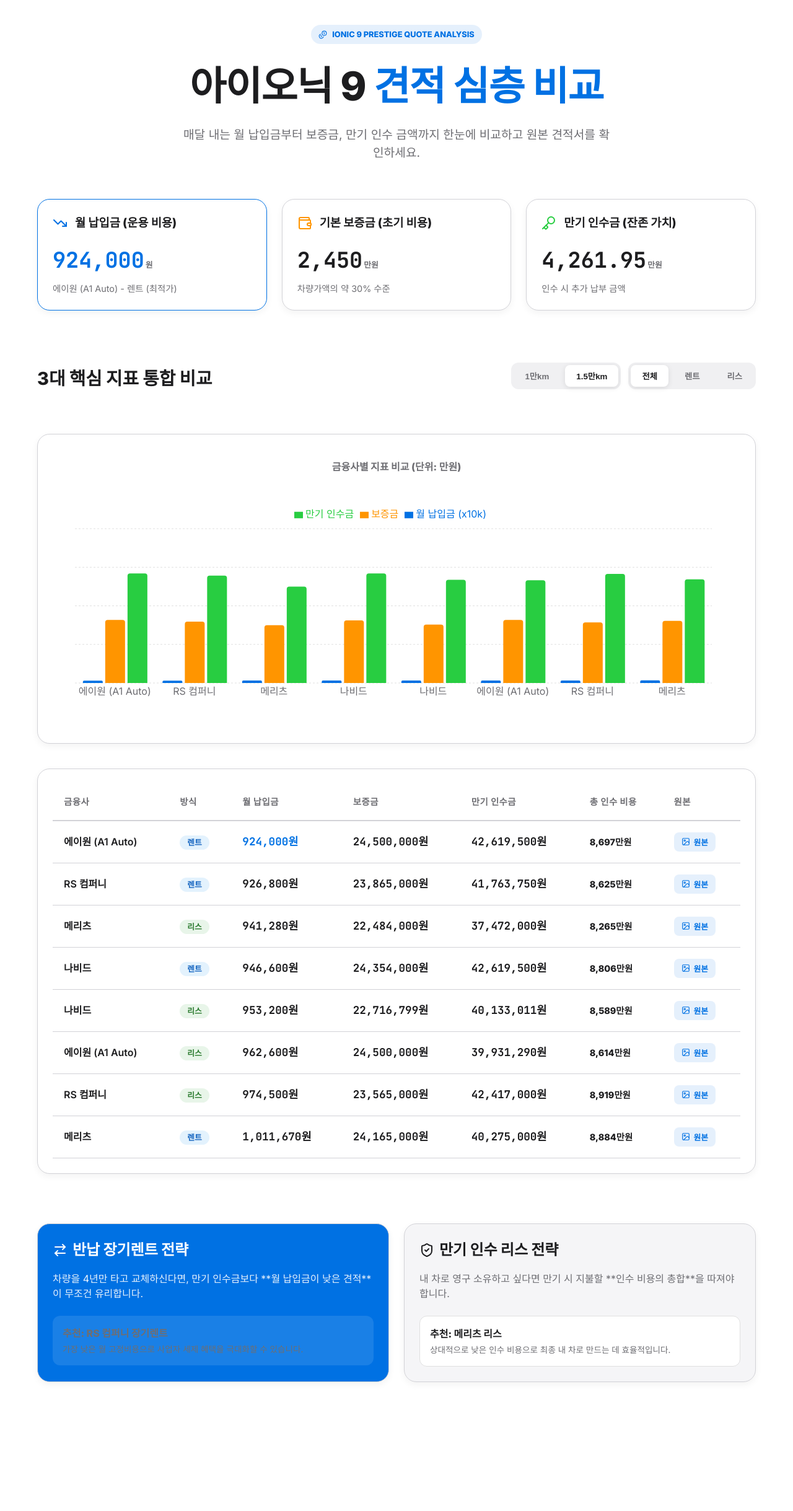
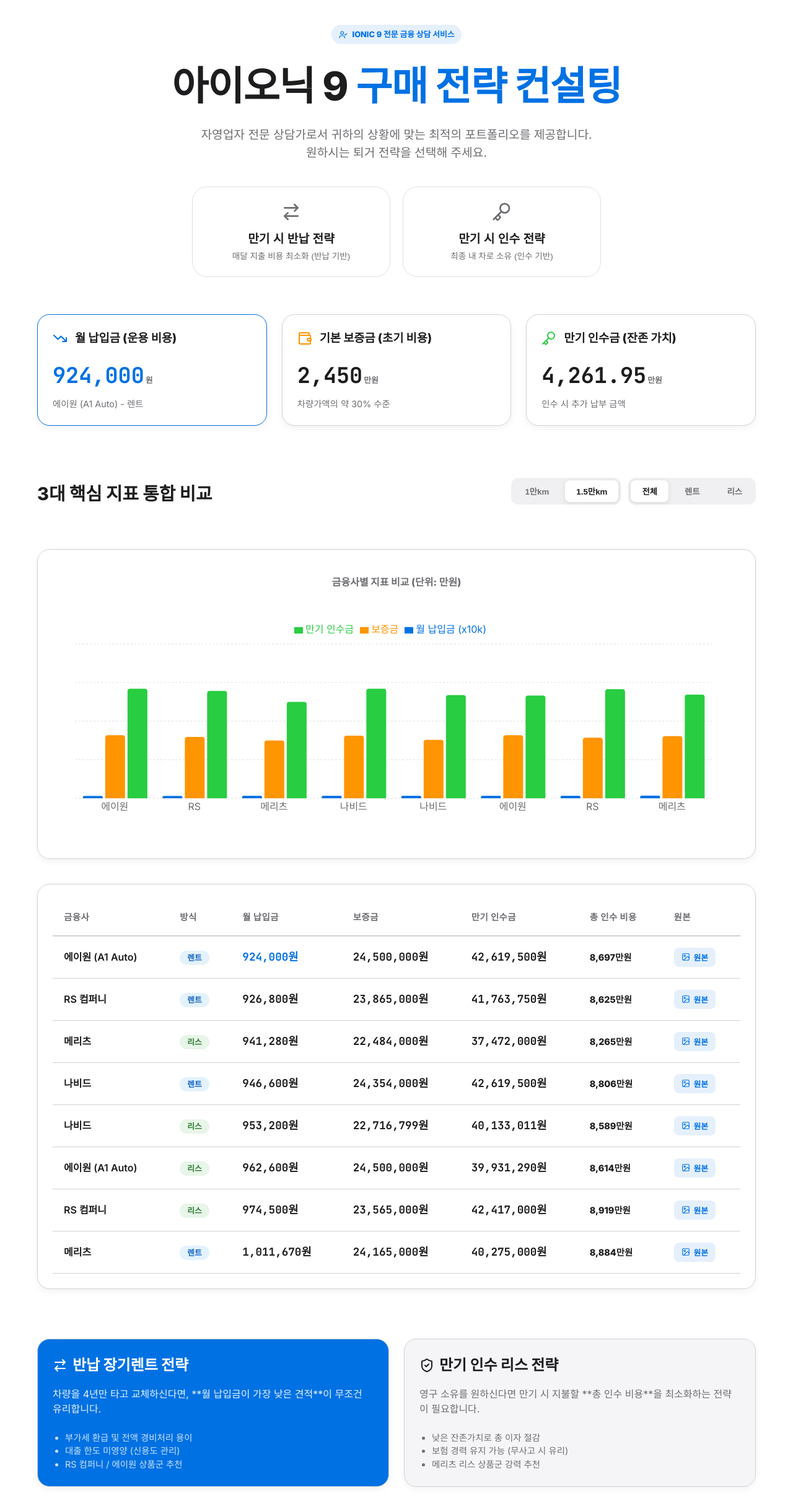
Before and after one commit to heekeunlee/ionic9_preview, a React (Vite) app: page / in a window 1280 px wide. Shown: the top 2438 px of the page at 62% size. Before the commit the page ends 2394 px from the top, so only its background shows below. Built offline with nearby package versions, Linux system fonts and the light colour scheme.

Commit message:
feat: finalized strategy consultant dashboard

```diff
--- a/src/App.tsx
+++ b/src/App.tsx
@@ -4,9 +4,10 @@
   Legend
 } from 'recharts';
 import {
-  TrendingDown,
+  TrendingDown, CheckCircle2,
   Wallet, ShieldCheck,
-  Coins, ArrowRightLeft, Key, Image as ImageIcon, X
+  ArrowRightLeft, Key, Image as ImageIcon, X,
+  UserCheck, MessageSquare, Lightbulb
 } from 'lucide-react';
 import { ionicData } from './data';
 import './App.css';
@@ -15,6 +16,7 @@
   const [activeTab, setActiveTab] = useState<'all' | '렌트' | '리스'>('all');
   const [activeMileage, setActiveMileage] = useState<10000 | 15000>(15000);
   const [selectedImage, setSelectedImage] = useState<string | null>(null);
+  const [strategy, setStrategy] = useState<'return' | 'takeover' | null>(null);
 
   const filteredQuotes = useMemo(() => {
     return ionicData.quotes.filter(q => {
@@ -30,7 +32,7 @@
     return filteredQuotes.map(q => {
       const diffFromBest = q.monthly - bestQuote.monthly;
       return {
-        name: q.company,
+        name: q.company.split(' ')[0], // Shorten name
         monthly: q.monthly / 10000,
         deposit: q.deposit / 10000,
         residual: q.residual_value / 10000,
@@ -45,25 +47,140 @@
   };
 
   const getImageUrl = (path: string) => {
-    // Vite serves public files from root in development and relative to base in production
-    // Since base is /ionic9_preview/, we use that prefix
     const base = import.meta.env.BASE_URL;
     return `${base}quotes/${path}`;
   };
+
+  const strategyQuotes = useMemo(() => {
+    if (strategy === 'takeover') {
+      return [...ionicData.quotes].sort((a, b) => (a.monthly * 48 + a.residual_value) - (b.monthly * 48 + b.residual_value));
+    }
+    return [...ionicData.quotes].sort((a, b) => a.monthly - b.monthly);
+  }, [strategy]);
+
+  const recommended = strategyQuotes[0];
 
   return (
     <div className="container" style={{ background: 'var(--bg-color)' }}>
       <header className="fade-in" style={{ textAlign: 'center', marginBottom: '60px' }}>
         <div style={{ display: 'inline-flex', alignItems: 'center', gap: '8px', padding: '6px 12px', background: 'rgba(0, 113, 227, 0.1)', color: 'var(--accent)', borderRadius: '99px', fontSize: '0.8rem', fontWeight: 700, marginBottom: '20px' }}>
-          <Coins size={14} /> IONIC 9 PRESTIGE QUOTE ANALYSIS
+          <UserCheck size={14} /> IONIC 9 전문 금융 상담 서비스
         </div>
-        <h1 style={{ fontSize: '4rem', letterSpacing: '-0.02em', color: '#1d1d1f' }}>아이오닉 9 <span style={{ color: 'var(--accent)' }}>견적 심층 비교</span></h1>
-        <p style={{ maxWidth: '700px', margin: '0 auto', fontSize: '1.2rem', color: '#6e6e73' }}>
-          매달 내는 월 납입금부터 보증금, 만기 인수 금액까지 한눈에 비교하고 원본 견적서를 확인하세요.
+        <h1 style={{ fontSize: '4rem', letterSpacing: '-0.02em', color: '#1d1d1f' }}>아이오닉 9 <span style={{ color: 'var(--accent)' }}>구매 전략 컨설팅</span></h1>
+        <p style={{ maxWidth: '750px', margin: '0 auto', fontSize: '1.2rem', color: '#6e6e73' }}>
+          자영업자 전문 상담가로서 귀하의 상황에 맞는 최적의 포트폴리오를 제공합니다.<br/>
+          원하시는 퇴거 전략을 선택해 주세요.
         </p>
+
+        {/* Strategy Buttons */}
+        <div style={{ display: 'flex', justifyContent: 'center', gap: '20px', marginTop: '40px', flexWrap: 'wrap' }}>
+          <button
+            onClick={() => setStrategy('return')}
+            className={`fade-in ${strategy === 'return' ? 'active' : ''}`}
+            style={{
+              padding: '24px 40px', borderRadius: '24px', border: strategy === 'return' ? '3px solid var(--accent)' : '1px solid #e0e0e0',
+              background: strategy === 'return' ? 'rgba(0, 113, 227, 0.05)' : '#fff',
+              cursor: 'pointer', transition: 'all 0.3s cubic-bezier(0.4, 0, 0.2, 1)',
+              display: 'flex', flexDirection: 'column', alignItems: 'center', gap: '12px', width: '320px'
+            }}
+          >
+            <ArrowRightLeft size={32} color={strategy === 'return' ? 'var(--accent)' : '#6e6e73'} />
+            <div>
+              <div style={{ fontSize: '1.2rem', fontWeight: 800, color: '#1d1d1f' }}>만기 시 반납 전략</div>
+              <div style={{ fontSize: '0.85rem', color: '#6e6e73', marginTop: '4px' }}>매달 지출 비용 최소화 (반납 기반)</div>
+            </div>
+          </button>
+
+          <button
+            onClick={() => setStrategy('takeover')}
+            className={`fade-in ${strategy === 'takeover' ? 'active' : ''}`}
+            style={{
+              padding: '24px 40px', borderRadius: '24px', border: strategy === 'takeover' ? '3px solid var(--success)' : '1px solid #e0e0e0',
+              background: strategy === 'takeover' ? 'rgba(40, 205, 65, 0.05)' : '#fff',
+              cursor: 'pointer', transition: 'all 0.3s cubic-bezier(0.4, 0, 0.2, 1)',
+              display: 'flex', flexDirection: 'column', alignItems: 'center', gap: '12px', width: '320px'
+            }}
+          >
+            <Key size={32} color={strategy === 'takeover' ? 'var(--success)' : '#6e6e73'} />
+            <div>
+              <div style={{ fontSize: '1.2rem', fontWeight: 800, color: '#1d1d1f' }}>만기 시 인수 전략</div>
+              <div style={{ fontSize: '0.85rem', color: '#6e6e73', marginTop: '4px' }}>최종 내 차로 소유 (인수 기반)</div>
+            </div>
+          </button>
+        </div>
       </header>
 
-      {/* Hero Stats */}
+      {/* Expert Analysis Report */}
+      {strategy && (
+        <section className="fade-in" style={{ marginBottom: '80px' }}>
+          <div className="glass-panel" style={{ background: '#fff', border: `2px solid ${strategy === 'return' ? 'var(--accent)' : 'var(--success)'}`, padding: '40px', borderRadius: '32px' }}>
+             <div style={{ display: 'flex', alignItems: 'center', gap: '12px', marginBottom: '32px' }}>
+              <MessageSquare color={strategy === 'return' ? 'var(--accent)' : 'var(--success)'} />
+              <h2 style={{ marginBottom: 0 }}>전문 상담가 추천 결과 보고</h2>
+            </div>
+
+            <div className="grid" style={{ alignItems: 'start' }}>
+              <div>
+                <div style={{ fontSize: '0.9rem', color: 'var(--text-sub)', marginBottom: '8px' }}>최적의 금융 파트너</div>
+                <div style={{ fontSize: '2.5rem', fontWeight: 800, color: '#1d1d1f', marginBottom: '24px' }}>
+                  {recommended.company} <span style={{ color: strategy === 'return' ? 'var(--accent)' : 'var(--success)' }}>{recommended.type}</span>
+                </div>
+
+                <div style={{ display: 'flex', flexDirection: 'column', gap: '16px' }}>
+                  <div style={{ padding: '20px', background: '#f5f5f7', borderRadius: '16px' }}>
+                    <div style={{ fontSize: '0.85rem', color: 'var(--text-sub)' }}>핵심 목표: {strategy === 'return' ? '지출 세액 공제 극대화' : '총 취득 원가 절감'}</div>
+                    <div style={{ fontSize: '2rem', fontWeight: 800, margin: '8px 0' }}>
+                      {strategy === 'return' ? `월 ${formatPrice(recommended.monthly)}원` : `${formatPrice(Math.round((recommended.monthly * 48 + recommended.residual_value)/10000))}만원`}
+                    </div>
+                    <div style={{ fontSize: '0.8rem', color: 'var(--text-sub)' }}>
+                      {strategy === 'return' ? '* 보험료/자동차세 포함 실질 지불 비용' : '* 4년 대여료 + 잔존가치 합계 (취득세 별도)'}
+                    </div>
+                  </div>
+                </div>
+              </div>
+
+              <div style={{ background: '#f5f5f7', padding: '32px', borderRadius: '24px' }}>
+                <h3 style={{ fontSize: '1.2rem', marginBottom: '20px', display: 'flex', alignItems: 'center', gap: '8px' }}>
+                  <Lightbulb size={20} color="#ff9500" /> 맞춤형 컨설팅 포인트
+                </h3>
+                <ul style={{ listStyle: 'none', padding: 0, fontSize: '0.95rem', color: 'var(--text-main)' }}>
+                  <li style={{ marginBottom: '16px', display: 'flex', gap: '12px' }}>
+                    <CheckCircle2 size={20} color={strategy === 'return' ? 'var(--accent)' : 'var(--success)'} style={{ flexShrink: 0 }} />
+                    {strategy === 'return' ?
+                      '연간 1,500만원 비용 처리 한도에 최적화된 상품입니다. 부가세 환급까지 고려할 때 가장 높은 절세 효과를 누릴 수 있습니다.' :
+                      '잔존 가치를 낮게 잡아 만기 시 인수 금액의 부담을 최소화했습니다. 시중 금리 대비 가장 경쟁력 있는 총 취득 가격입니다.'}
+                  </li>
+                  <li style={{ marginBottom: '16px', display: 'flex', gap: '12px' }}>
+                    <CheckCircle2 size={20} color={strategy === 'return' ? 'var(--accent)' : 'var(--success)'} style={{ flexShrink: 0 }} />
+                    {strategy === 'return' ?
+                      '대출 한도에 영향을 주지 않아 향후 다른 사업 자금 운용 시 유리하며, 사고 시 보험 할증이 없어 관리가 편합니다.' :
+                      '보험 경력을 유지하기 좋은 상품 구성입니다. 장기 무사고 경력이 있으시다면 리스 상품이 더욱 유리할 수 있습니다.'}
+                  </li>
+                  <li style={{ display: 'flex', gap: '12px' }}>
+                    <CheckCircle2 size={20} color={strategy === 'return' ? 'var(--accent)' : 'var(--success)'} style={{ flexShrink: 0 }} />
+                    {strategy === 'return' ?
+                      'RS 컴퍼니의 렌트 상품은 타사 대비 월 납입금이 매우 경쟁력 있어, 반납을 전제로 한 구매에서 가장 유리합니다.' :
+                      '메리츠 리스 상품은 총 취득 비용 면에서 압도적인 효율을 자랑합니다. 영구 소유를 위한 최고의 파이낸싱입니다.'}
+                  </li>
+                </ul>
+              </div>
+            </div>
+            <div style={{ marginTop: '32px', textAlign: 'center' }}>
+              <button
+                onClick={() => {
+                  const targetSection = document.getElementById('comparison-table');
+                  targetSection?.scrollIntoView({ behavior: 'smooth' });
+                }}
+                style={{ background: strategy === 'return' ? 'var(--accent)' : 'var(--success)', border: 'none', color: '#fff', padding: '16px 32px', borderRadius: '14px', fontWeight: 700, cursor: 'pointer', boxShadow: '0 8px 16px rgba(0,0,0,0.1)' }}
+              >
+                상세 견적 리스트 보기
+              </button>
+            </div>
+          </div>
+        </section>
+      )}
+
+      {/* Hero Stats (Monthly, Deposit, Residual) */}
       <section className="fade-in" style={{ animationDelay: '0.1s' }}>
         <div className="grid" style={{ marginBottom: '60px' }}>
           <div className="glass-panel" style={{ background: '#fff', border: '1px solid #0071e3' }}>
@@ -74,7 +191,7 @@
             <div className="price" style={{ fontSize: '2.2rem', color: 'var(--accent)' }}>
               {formatPrice(bestQuote?.monthly)}<span className="unit">원</span>
             </div>
-            <p style={{ fontSize: '0.9rem', marginTop: '8px' }}>{bestQuote?.company} - {bestQuote?.type} (최적가)</p>
+            <p style={{ fontSize: '0.9rem', marginTop: '8px' }}>{bestQuote?.company} - {bestQuote?.type}</p>
           </div>
           <div className="glass-panel" style={{ background: '#fff' }}>
             <div style={{ display: 'flex', alignItems: 'center', gap: '12px', marginBottom: '20px' }}>
@@ -100,7 +217,7 @@
       </section>
 
       {/* Multimetric Comparison */}
-      <section className="fade-in" style={{ animationDelay: '0.2s', marginBottom: '80px' }}>
+      <section id="comparison-table" className="fade-in" style={{ animationDelay: '0.2s', marginBottom: '80px' }}>
         <div style={{ display: 'flex', justifyContent: 'space-between', alignItems: 'center', marginBottom: '40px', flexWrap: 'wrap', gap: '20px' }}>
           <h2>3대 핵심 지표 통합 비교</h2>
           <div style={{ display: 'flex', gap: '12px' }}>
@@ -207,28 +324,30 @@
         </div>
       )}
 
-      {/* Decision Guide */}
+      {/* Decision Guide (Static) */}
       <section className="fade-in" style={{ animationDelay: '0.3s', marginBottom: '100px' }}>
         <div className="grid">
           <div className="glass-panel" style={{ background: '#0071e3', color: '#fff' }}>
             <h3 style={{ color: '#fff', fontSize: '1.5rem', marginBottom: '16px', display: 'flex', alignItems: 'center', gap: '8px' }}>
               <ArrowRightLeft /> 반납 장기렌트 전략
             </h3>
-            <p style={{ color: 'rgba(255,255,255,0.9)', marginBottom: '24px' }}>차량을 4년만 타고 교체하신다면, 만기 인수금보다 **월 납입금이 낮은 견적**이 무조건 유리합니다.</p>
-            <div style={{ background: 'rgba(255,255,255,0.1)', padding: '16px', borderRadius: '12px' }}>
-              <p style={{ fontWeight: 700 }}>추천: RS 컴퍼니 장기렌트</p>
-              <p style={{ fontSize: '0.85rem', marginTop: '4px' }}>가장 낮은 월 고정비용으로 사업자 세제 혜택을 극대화할 수 있습니다.</p>
-            </div>
+            <p style={{ color: 'rgba(255,255,255,0.9)', marginBottom: '24px' }}>차량을 4년만 타고 교체하신다면, **월 납입금이 가장 낮은 견적**이 무조건 유리합니다.</p>
+            <ul style={{ paddingLeft: '20px', fontSize: '0.9rem', color: 'rgba(255,255,255,0.8)' }}>
+              <li>부가세 환급 및 전액 경비처리 용이</li>
+              <li>대출 한도 미영양 (신용도 관리)</li>
+              <li>RS 컴퍼니 / 에이원 상품군 추천</li>
+            </ul>
           </div>
           <div className="glass-panel" style={{ background: '#f5f5f7' }}>
              <h3 style={{ fontSize: '1.5rem', marginBottom: '16px', display: 'flex', alignItems: 'center', gap: '8px' }}>
               <ShieldCheck /> 만기 인수 리스 전략
             </h3>
-            <p style={{ color: 'var(--text-sub)', marginBottom: '24px' }}>내 차로 영구 소유하고 싶다면 만기 시 지불할 **인수 비용의 총합**을 따져야 합니다.</p>
-            <div style={{ background: '#fff', padding: '16px', borderRadius: '12px', border: '1px solid #e0e0e0' }}>
-              <p style={{ fontWeight: 700, color: 'var(--text-main)' }}>추천: 메리츠 리스</p>
-              <p style={{ fontSize: '0.85rem', marginTop: '4px' }}>상대적으로 낮은 인수 비용으로 최종 내 차로 만드는 데 효율적입니다.</p>
-            </div>
+            <p style={{ color: 'var(--text-sub)', marginBottom: '24px' }}>영구 소유를 원하신다면 만기 시 지불할 **총 인수 비용**을 최소화하는 전략이 필요합니다.</p>
+            <ul style={{ paddingLeft: '20px', fontSize: '0.9rem', color: 'var(--text-sub)' }}>
+              <li>낮은 잔존가치로 총 이자 절감</li>
+              <li>보험 경력 유지 가능 (무사고 시 유리)</li>
+              <li>메리츠 리스 상품군 강력 추천</li>
+            </ul>
           </div>
         </div>
       </section>
```
